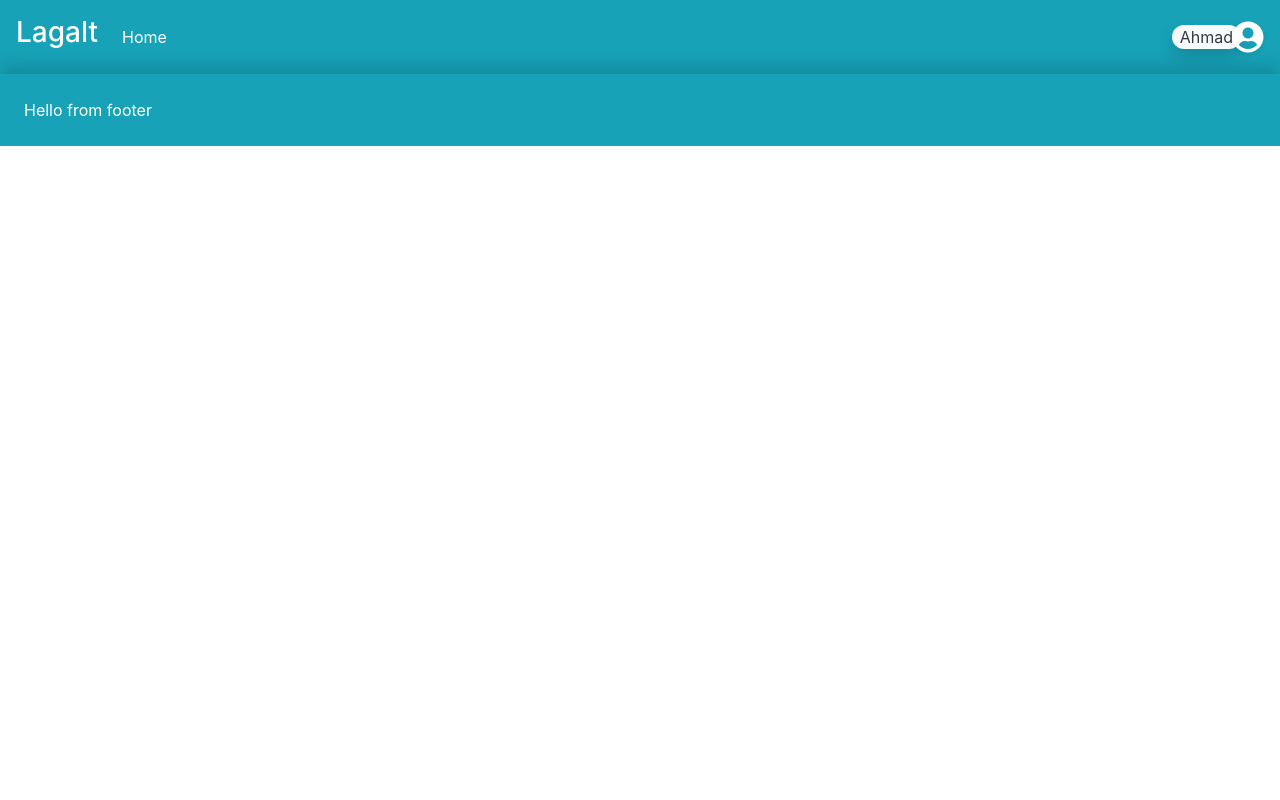
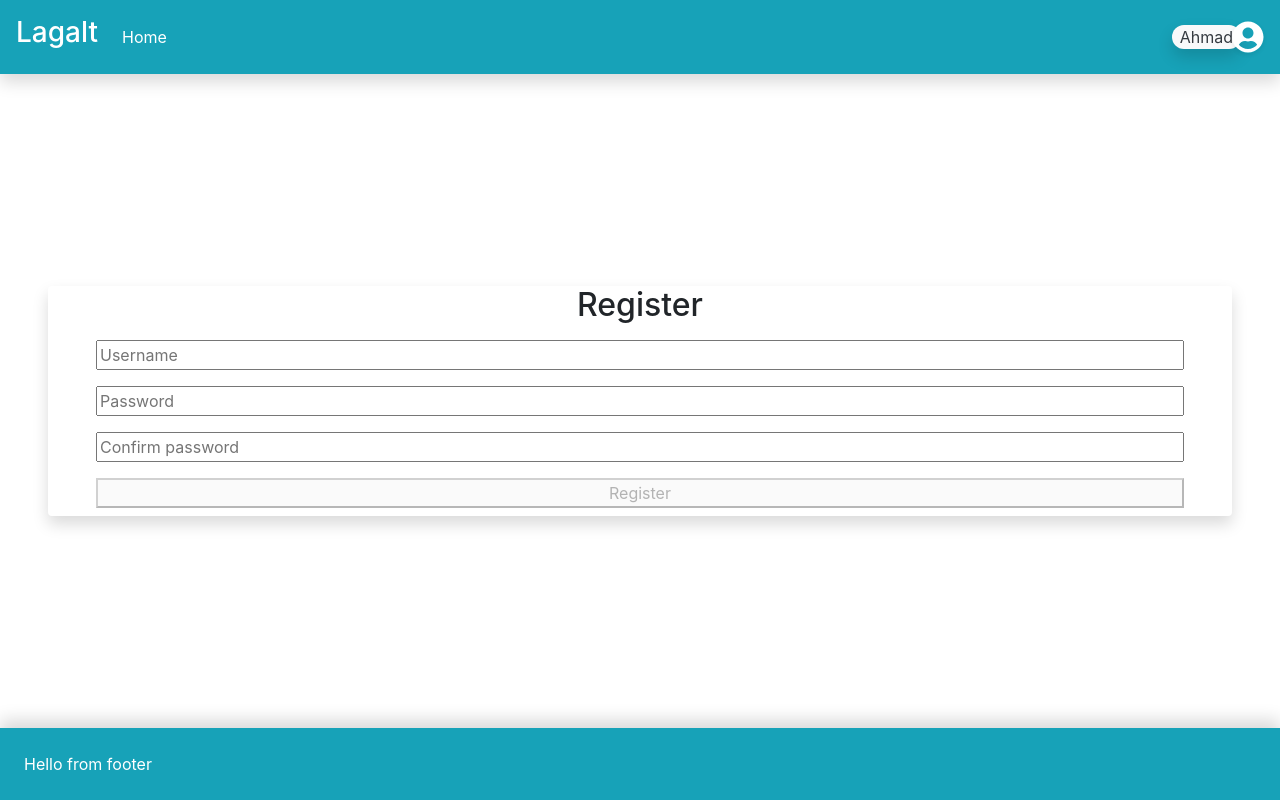
Before and after one commit to iamnuno/lagalt, a Vue app: page /register in a window 1280 px wide. Built offline with nearby package versions, Linux system fonts and the light colour scheme.

Commit message:
Feat: adds login and register views

```diff
--- a/src/router/index.js
+++ b/src/router/index.js
@@ -1,6 +1,8 @@
 import Home from '../views/Home'
 import ProjectUserView from '../views/ProjectUserView'
 import UserProfile from '../views/UserProfile.vue'
+import Login from '../views/Login.vue'
+import Register from '../views/Register.vue'
 import VueRouter from 'vue-router'
 import Vue from 'vue'
 
@@ -10,6 +12,8 @@ const routes = [
     { path: "/", name: "Home", component: Home },
     { path: "/project/:id", name: "project", component: ProjectUserView },
     { path: '/profile', name: 'Profile', component: UserProfile },
+    { path: '/login', name: 'Login', component: Login },
+    { path: '/register', name: 'Register', component: Register },
 ]
 
 export const router = new VueRouter({
--- /dev/null
+++ b/src/views/Login.vue
@@ -0,0 +1,86 @@
+/<template>
+  <div
+    class="flex-grow-1 d-flex flex-column justify-content-center algin-items-center"
+  >
+    <div class="shadow d-flex flex-column mx-5 rounded">
+      <div class="h2 text-center">Login</div>
+      <input
+        v-model="username"
+        class="my-2 mx-5"
+        placeholder="Username"
+        type="text"
+        required
+      />
+      <input
+        class="my-2 mx-5"
+        v-model="password"
+        placeholder="Password"
+        type="password"
+        required
+      />
+      <button :disabled="disabled" @click="login()" class="my-2 mx-5">
+        Login
+      </button>
+      <div class="text-success text-center pointer" @click="toRegister">
+        dont have an account? register here.
+      </div>
+    </div>
+  </div>
+</template>
+
+<script>
+import firebase from "firebase/app";
+import "firebase/auth";
+
+export default {
+  name: "Login",
+  data() {
+    return {
+      username: "",
+      password: "",
+    };
+  },
+  methods: {
+    async login() {
+      try {
+        const user = await firebase
+          .auth()
+          .createUserWithEmailAndPassword(this.username, this.password);
+        //        this.$router.replace({ name: "Home" });
+        console.log(user);
+
+        firebase
+          .auth()
+          .currentUser.getIdToken(true)
+          .then(function (idToken) {
+            // Send token to your backend via HTTPS
+            // ...
+            console.log(idToken);
+          })
+          .catch(function (error) {
+            console.log(error);
+
+            // Handle error
+          });
+      } catch (err) {
+        console.log(err);
+      }
+      //authenticate
+    },
+    toRegister() {
+      this.$router.replace({ name: "register" });
+    },
+  },
+  computed: {
+    disabled() {
+      return (
+        this.username.replace(/\s/g, "").length === 0 ||
+        this.password.replace(/\s/g, "").length === 0
+      );
+    },
+  },
+};
+</script>
+
+<style>
+</style>+
--- /dev/null
+++ b/src/views/Register.vue
@@ -0,0 +1,107 @@
+<template>
+  <div
+    class="flex-grow-1 d-flex flex-column justify-content-center algin-items-center"
+  >
+    <div class="shadow d-flex flex-column mx-5 rounded">
+      <div class="h2 text-center">Register</div>
+      <input
+        v-model="username"
+        class="my-2 mx-5"
+        placeholder="Username"
+        type="text"
+        required
+      />
+      <input
+        class="my-2 mx-5"
+        v-model="password"
+        placeholder="Password"
+        type="password"
+        required
+      />
+      <input
+        class="my-2 mx-5"
+        v-model="repeatedPassword"
+        placeholder="Confirm password"
+        type="password"
+        required
+      />
+      <button :disabled="disabled" @click="register" class="my-2 mx-5">
+        Register
+      </button>
+    </div>
+  </div>
+</template>
+
+<script>
+import firebase from "firebase/app";
+import "firebase/auth";
+
+export default {
+  name: "register",
+  data() {
+    return {
+      username: "",
+      password: "",
+      repeatedPassword: "",
+    };
+  },
+  methods: {
+    async register() {
+      firebase
+        .auth()
+        .createUserWithEmailAndPassword(this.username, this.password)
+        .then((userCredential) => {
+          // Signed in
+          var user = userCredential.user;
+          // ...
+          console.log(user);
+
+          try {
+            const user1 = firebase
+              .auth()
+              .createUserWithEmailAndPassword(this.username, this.password);
+            //        this.$router.replace({ name: "Home" });
+            console.log(user1);
+
+            firebase
+              .auth()
+              .currentUser.getIdToken(true)
+              .then(function (idToken) {
+                // Send token to your backend via HTTPS
+                // ...
+                console.log(idToken);
+              })
+              .catch(function (error) {
+                console.log(error);
+
+                // Handle error
+              });
+          } catch (err) {
+            console.log(err);
+          }
+          //authenticate
+        })
+        .catch((error) => {
+          var errorCode = error.code;
+          var errorMessage = error.message;
+          console.log(errorCode + "  " + errorMessage);
+
+          // ..
+        });
+    },
+  },
+  computed: {
+    disabled() {
+      return (
+        this.username.replace(/\s/g, "").length === 0 ||
+        this.password.replace(/\s/g, "").length === 0 ||
+        this.repeatedPassword.replace(/\s/g, "").length === 0 ||
+        this.repeatedPassword !== this.password
+      );
+    },
+  },
+};
+</script>
+
+<style>
+</style>
```
